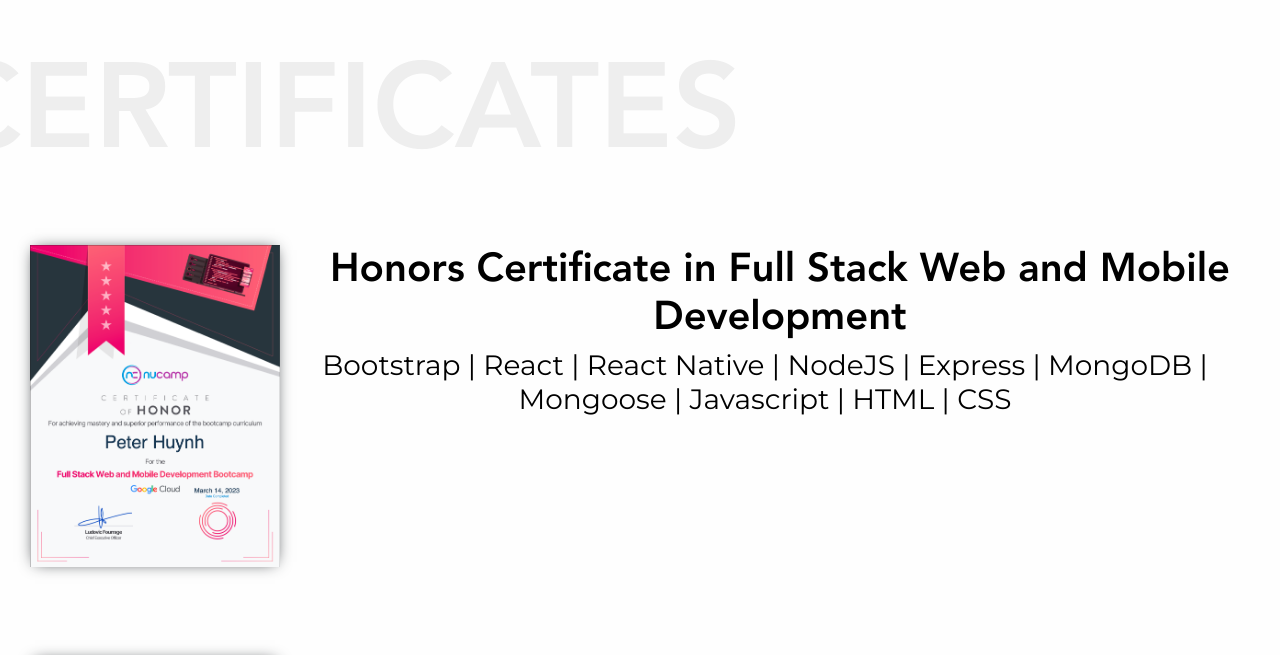
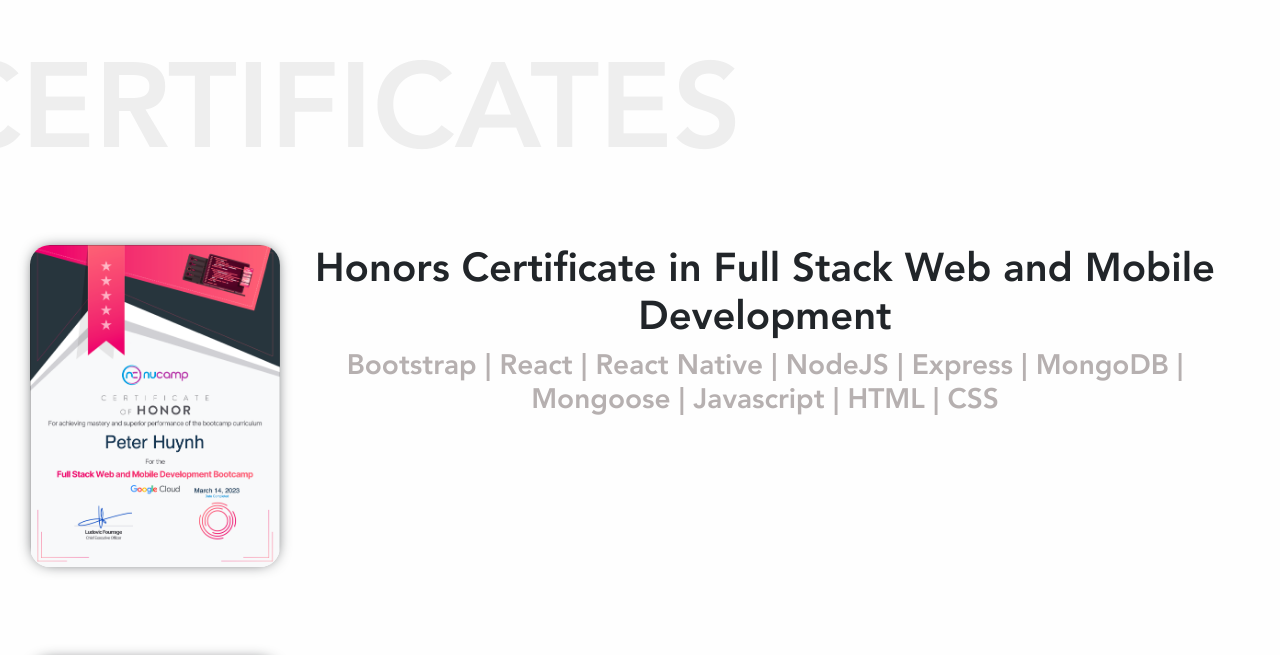
Before and after one commit to Peterhyh/official-website, a React (Create React App) app in the folder frontend/: page / in a window 1280 px wide. Shown: the part 3783-4438 px from the top of the page. Built offline with nearby package versions, Linux system fonts and the light colour scheme; the HTML template or start-up script is replaced by a standard one; a web font is replaced by a local one.

Commit message:
Font family and size update

```diff
--- a/frontend/src/App.css
+++ b/frontend/src/App.css
@@ -2,7 +2,6 @@
   margin: 0;
   padding: 0;
   box-sizing: border-box;
-  font-family: 'Montserrat', sans-serif;
 }
 
 body {
@@ -10,12 +9,6 @@ body {
   margin: 0;
 }
 
-h1,
-h2,
-h3,
-.card-body .card-title {
-  font-family: 'Montserrat', sans-serif;
-}
 
 .card-title {
   font-weight: 500;
--- a/frontend/src/components/home/certificate/Certificates.css
+++ b/frontend/src/components/home/certificate/Certificates.css
@@ -1,15 +1,48 @@
-.certificateContainer {
+.certificate-titles-container {
+    display: flex;
+    flex-direction: column;
+    align-items: center;
+    text-align: center;
+}
+
+.certficiate-content {
+    display: flex;
+    justify-content: center;
+    margin: 30px;
+}
+
+.certficiate-content img {
+    border-radius: 20px;
+    box-shadow: 0 0 15px -5px;
+    margin-bottom: 30px;
+    width: 250px;
+    transform: scale(1);
+    transition-duration: 0.3s;
+    transition-timing-function: ease-in;
+}
+
+.certifcate-titles-container {
+    display: flex;
+    flex-direction: column;
+    text-align: center;
+    font-size: 60px;
+    font-family: AvenirHeavy;
+}
+
+.certifcate-titles-container h3 {
+    display: flex;
+    justify-content: center;
+    /* flex-wrap: wrap; */
+    width: 100%;
+    color: #B6B0B0;
+}
+
+.certificate-container {
     display: flex;
     align-items: center;
     flex-direction: column;
     margin-bottom: 100px;
-    height: 100vh;
-}
-
-.certificateContents {
-    display: flex;
-    flex-direction: column;
-    align-items: flex-start;
+    height: 100%;
 }
 
 .certificate-title {
@@ -20,55 +53,21 @@
     justify-content: center;
 }
 
-.certficiateSection {
-    display: flex;
-    justify-content: center;
-    margin: 30px;
-}
-
-.certficiateSection img {
-    box-shadow: 0 0 15px -5px;
-    margin-bottom: 30px;
-    width: 250px;
-    transform: scale(1);
-    transition-duration: 0.3s;
-    transition-timing-function: ease-in;
-}
-
-.certficiateDescription {
-    display: flex;
-    flex-direction: column;
-    align-items: center;
-    color: #000;
-}
-
-.certficiateDescription h1 {
-    text-align: center;
-    font-family: AvenirHeavy;
-    font-size: 40px;
-    margin-left: 30px;
-}
-
-.certficiateDescription h3 {
-    text-align: center;
-}
-
-
-@media only screen and (max-width: 973px) {
-    .certficiateSection img {
+@media only screen and (max-width: 1222px) {
+    .certficiate-content img {
         margin-top: 30px;
         height: 300px;
     }
 
-    .certficiateDescription h1 {
+    .certifcate-titles-container h1 {
         font-size: 25px;
     }
 
-    .certficiateDescription h3 {
+    .certifcate-titles-container h3 {
         font-size: 10px;
     }
 
-    .certficiateSection {
+    .certficiate-content {
         flex-wrap: wrap-reverse;
     }
 }
@@ -79,7 +78,7 @@
     }
 }
 
-@media only screen and (max-width: 500px) {
+@media only screen and (max-width: 550px) {
     .certificate-title {
         font-size: 50px;
     }
--- a/frontend/src/components/home/certificate/Certificates.js
+++ b/frontend/src/components/home/certificate/Certificates.js
@@ -1,6 +1,6 @@
 import FS from '../../../app/assets/img/honorFullStack.png';
 import BE from '../../../app/assets/img/backend.png';
-import { useState } from 'react';
+import { useState, useEffect, useRef } from 'react';
 import './Certificates.css';
 import { Parallax } from 'react-scroll-parallax';
 import { motion } from 'framer-motion';
@@ -9,36 +9,56 @@ import { motion } from 'framer-motion';
 
 const Certificates = () => {
 
+    const [showCertificates, setShowCertificates] = useState();
+
+    const certificateRef = useRef();
+
     const certificates = [
         { id: 0, img: FS, alt: 'Full Stack Honor Certificate', title: 'Honors Certificate in Full Stack Web and Mobile Development', subTitle: 'Bootstrap | React | React Native | NodeJS | Express | MongoDB | Mongoose | Javascript | HTML | CSS' },
         { id: 1, img: BE, alt: 'Backend Honor Certificate', title: 'Honors Certificate in Backend, SQL and DevOps with Python Bootcamp', subTitle: 'Python | Postgres | DevOps | AWS' },
-    ]
+    ];
+
+    useEffect(() => {
+        const observer = new IntersectionObserver(entries => {
+            const entry = entries[0];
+            if (entry.isIntersecting) {
+                setShowCertificates(true);
+            } else {
+                return null;
+            };
+        }, {
+            threshold: 0.2
+        });
+        observer.observe(certificateRef.current);
+    }, []);
 
     return (
-        <div className='certificateContainer'>
+        <div className='certificate-container' ref={certificateRef}>
             <Parallax translateX={['1000px', '-300px']}>
                 <p className='certificate-title'>CERTIFICATES</p>
             </Parallax>
 
-            <div className='certificateContents'>
-                {certificates.map(certificate => {
+            {showCertificates
+                ?
+                (certificates.map((certificate, i) => {
                     return (
-                        <div className='certficiateSection'>
-                            <motion.div initial={{ translateX: -2000 }} animate={{ translateX: 0 }} transition={{ duration: 1.5, delay: 0.5 }}>
-                                <img className='honor-certificate' src={certificate.img} alt={certificate.alt} />
+                        <div className='certficiate-content' key={certificate.id}>
+                            <motion.div initial={{ translateX: -700, opacity: 0 }} animate={{ translateX: 0, opacity: 1 }} transition={{ duration: 1.5, delay: i * 1.5 }}>
+                                <img src={certificate.img} alt={certificate.alt} />
                             </motion.div>
-                            <motion.div initial={{ translateX: 2000 }} animate={{ translateX: 0 }} transition={{ duration: 1 }}>
-                                <div className='certficiateDescription'>
+                            <div className='certifcate-titles-container'>
+                                <motion.div initial={{ translateX: 200, opacity: 0 }} animate={{ translateX: 0, opacity: 1 }} transition={{ duration: 1, delay: i * 1.5 }}>
                                     <h1>{certificate.title}</h1>
+                                </motion.div>
+                                <motion.div initial={{ opacity: 0 }} animate={{ opacity: 1 }} transition={{ duration: 2, delay: i * 2 }}>
                                     <h3>{certificate.subTitle}</h3>
-                                </div>
-                            </motion.div>
+                                </motion.div>
+                            </div>
                         </div>
                     );
-                })}
-            </div>
-
-        </div>
+                })) : ''
+            }
+        </div >
     )
 };
 
--- a/frontend/src/components/home/contact/Contact.js
+++ b/frontend/src/components/home/contact/Contact.js
@@ -37,7 +37,7 @@ const Contact = () => {
 
     return (
         <div className='contactContainer' ref={iconRef}>
-            <Parallax translateX={['1000px', '-300px']}>
+            <Parallax translateX={['1000px', '-400px']}>
                 <p className='certificate-title'>CONTACTS</p>
             </Parallax>
             <div className='contactIconsContainer'>
--- a/frontend/src/components/home/projects/ProjectDemoCards.js
+++ b/frontend/src/components/home/projects/ProjectDemoCards.js
@@ -1,8 +1,6 @@
 import SweetlyDental from '../../../app/assets/img/sweetlydental.png';
 import ComputerSVG from '../../../app/assets/img/computer.svg';
 import GitHubSVG from '../../../app/assets/img/github.svg';
-import Blackjack from '../../../app/assets/img/blackjack.png';
-import YouTubeSVG from '../../../app/assets/img/youtube.svg';
 import Pharmacy from '../../../app/assets/img/pharmacy.png';
 import './Projects.css';
 import { Parallax } from 'react-scroll-parallax';
--- a/frontend/src/components/home/projects/Projects.css
+++ b/frontend/src/components/home/projects/Projects.css
@@ -37,9 +37,9 @@
 
 .projectTitle h1 {
     display: flex;
-    margin-left: 35px;
     font-size: 60px;
     font-family: AvenirHeavy;
+    margin-left: 33px;
 }
 
 .projectContent {
@@ -93,6 +93,7 @@
     .projectTitle h1 {
         font-size: 40px;
         font-family: AvenirHeavy;
+        margin-left: 0;
     }
 }
 
@@ -104,7 +105,6 @@
     }
 
     .projectContent {
-        display: flex;
         justify-content: center;
         flex-wrap: wrap-reverse;
     }
```
